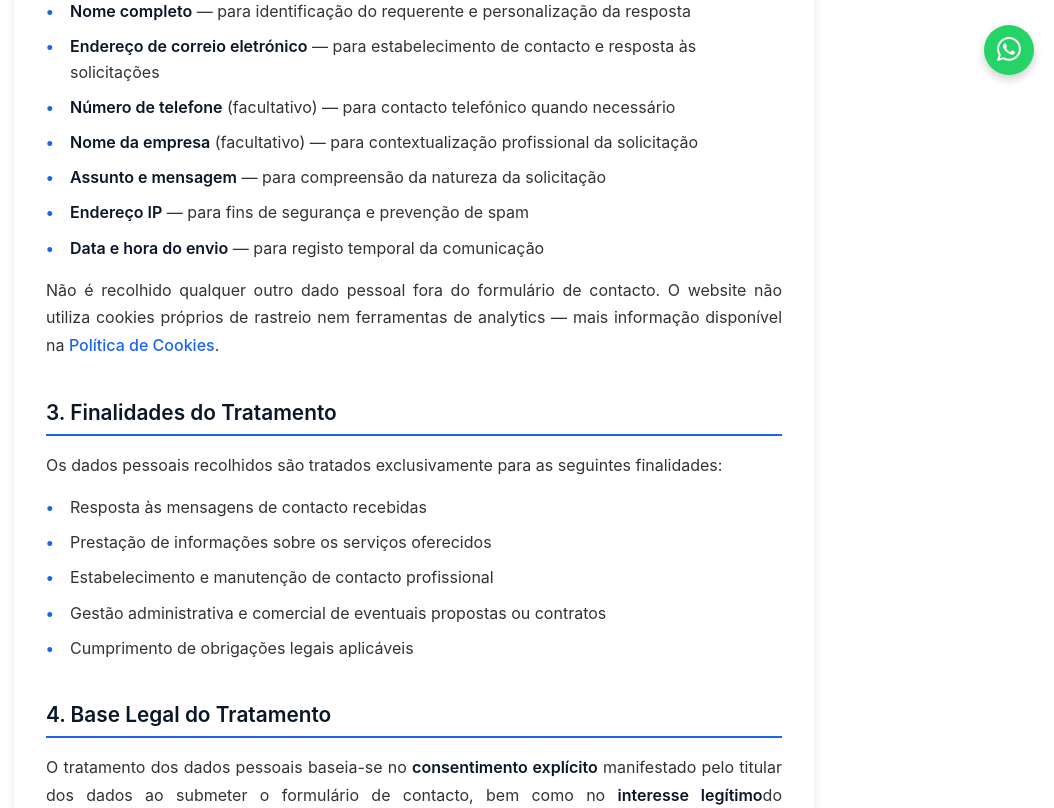
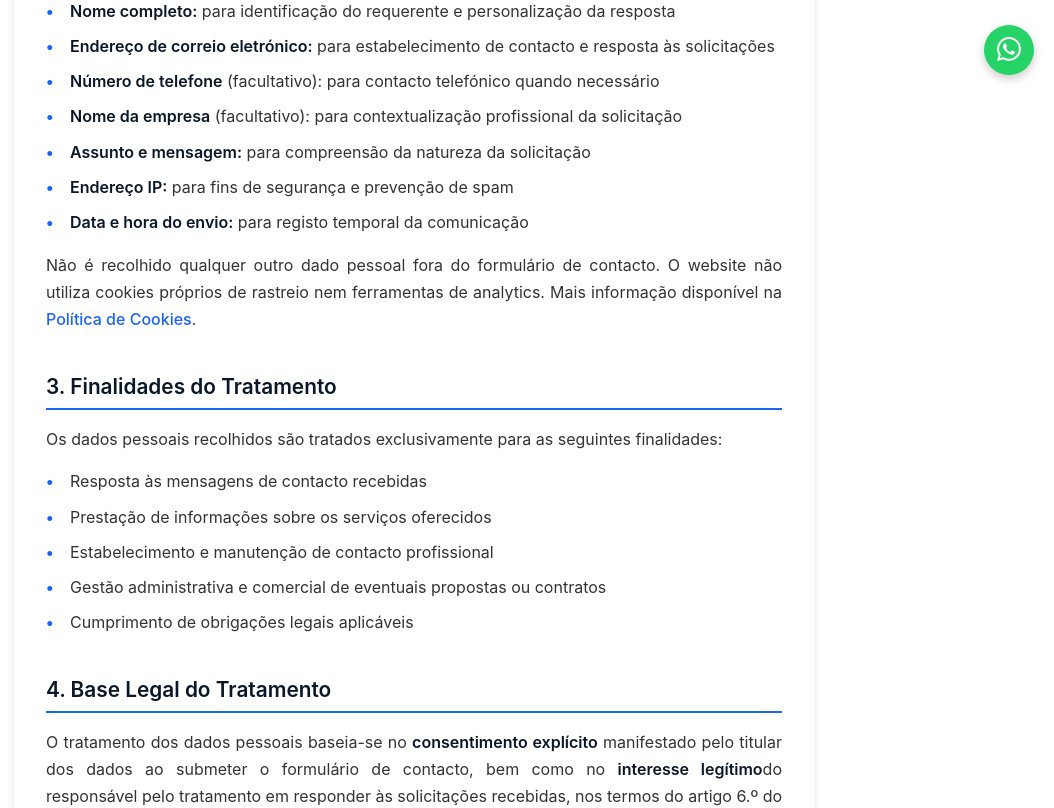
Before and after one commit to rickardovidal/portfolio-pern-app, a React (Vite) app in the folder frontend/: page /privacidade in a window 1280 px wide. Shown: the part 640-1448 px from the top of the page, without its empty margins (226-1280 px from the left). Built offline with nearby package versions, Linux system fonts and the light colour scheme.

Commit message:
fix: remover travessoes longos dos textos legais

```diff
--- a/frontend/src/pages/CookiePolicy.jsx
+++ b/frontend/src/pages/CookiePolicy.jsx
@@ -35,8 +35,8 @@ const CookiePolicy = () => {
                     <p>
                         A única informação armazenada localmente no navegador é o token de autenticação da
                         área administrativa do website, através da tecnologia <strong>localStorage</strong>.
-                        Este mecanismo não constitui, tecnicamente, um cookie — não é enviado
-                        automaticamente ao servidor em cada pedido nem é acessível a terceiros — e
+                        Este mecanismo não constitui, tecnicamente, um cookie: não é enviado
+                        automaticamente ao servidor em cada pedido nem é acessível a terceiros, e
                         destina-se exclusivamente ao funcionamento técnico da área reservada, não sendo
                         utilizado para fins de rastreio dos visitantes do website.
                     </p>
--- a/frontend/src/pages/PrivacyPolicy.jsx
+++ b/frontend/src/pages/PrivacyPolicy.jsx
@@ -31,18 +31,18 @@ const PrivacyPolicy = () => {
                     <h2>2. Dados Pessoais Recolhidos</h2>
                     <p>No âmbito da utilização do formulário de contacto deste website, são recolhidos os seguintes dados pessoais:</p>
                     <ul>
-                        <li><strong>Nome completo</strong> — para identificação do requerente e personalização da resposta</li>
-                        <li><strong>Endereço de correio eletrónico</strong> — para estabelecimento de contacto e resposta às solicitações</li>
-                        <li><strong>Número de telefone</strong> (facultativo) — para contacto telefónico quando necessário</li>
-                        <li><strong>Nome da empresa</strong> (facultativo) — para contextualização profissional da solicitação</li>
-                        <li><strong>Assunto e mensagem</strong> — para compreensão da natureza da solicitação</li>
-                        <li><strong>Endereço IP</strong> — para fins de segurança e prevenção de spam</li>
-                        <li><strong>Data e hora do envio</strong> — para registo temporal da comunicação</li>
+                        <li><strong>Nome completo:</strong> para identificação do requerente e personalização da resposta</li>
+                        <li><strong>Endereço de correio eletrónico:</strong> para estabelecimento de contacto e resposta às solicitações</li>
+                        <li><strong>Número de telefone</strong> (facultativo): para contacto telefónico quando necessário</li>
+                        <li><strong>Nome da empresa</strong> (facultativo): para contextualização profissional da solicitação</li>
+                        <li><strong>Assunto e mensagem:</strong> para compreensão da natureza da solicitação</li>
+                        <li><strong>Endereço IP:</strong> para fins de segurança e prevenção de spam</li>
+                        <li><strong>Data e hora do envio:</strong> para registo temporal da comunicação</li>
                     </ul>
                     <p>
                         Não é recolhido qualquer outro dado pessoal fora do formulário de contacto. O
-                        website não utiliza cookies próprios de rastreio nem ferramentas de analytics —
-                        mais informação disponível na{' '}
+                        website não utiliza cookies próprios de rastreio nem ferramentas de analytics.
+                        Mais informação disponível na{' '}
                         <Link to="/cookies">Política de Cookies</Link>.
                     </p>
                 </section>
@@ -65,7 +65,7 @@ const PrivacyPolicy = () => {
                         O tratamento dos dados pessoais baseia-se no <strong>consentimento explícito</strong> manifestado
                         pelo titular dos dados ao submeter o formulário de contacto, bem como no <strong>interesse legítimo</strong>
                         do responsável pelo tratamento em responder às solicitações recebidas, nos termos do artigo 6.º
-                        do Regulamento (UE) 2016/679 — Regulamento Geral sobre a Proteção de Dados (RGPD).
+                        do Regulamento (UE) 2016/679, o Regulamento Geral sobre a Proteção de Dados (RGPD).
                     </p>
                 </section>
 
@@ -133,7 +133,7 @@ const PrivacyPolicy = () => {
                     <p>
                         São implementadas medidas técnicas e organizacionais adequadas para assegurar um nível
                         de segurança apropriado ao risco, incluindo proteção contra o acesso não autorizado,
-                        alteração, divulgação ou destruição dos dados pessoais — nomeadamente comunicação
+                        alteração, divulgação ou destruição dos dados pessoais, nomeadamente comunicação
                         cifrada (HTTPS) e controlo de acesso à área administrativa do website.
                     </p>
                 </section>
@@ -151,7 +151,7 @@ const PrivacyPolicy = () => {
                     <h2>11. Direito de Reclamação</h2>
                     <p>
                         Os titulares dos dados têm o direito de apresentar reclamação junto da autoridade
-                        de controlo competente — Comissão Nacional de Proteção de Dados (CNPD) —,
+                        de controlo competente, a Comissão Nacional de Proteção de Dados (CNPD),
                         através do website{' '}
                         <a href="https://www.cnpd.pt" target="_blank" rel="noopener noreferrer">www.cnpd.pt</a>{' '}
                         ou por correio postal para Av. D. Carlos I, 134, 1.º, 1200-651 Lisboa.
--- a/frontend/src/pages/TermsConditions.jsx
+++ b/frontend/src/pages/TermsConditions.jsx
@@ -97,8 +97,8 @@ const TermsConditions = () => {
                     </ul>
                     <p>
                         A apresentação de serviços neste website não constitui, por si só, uma proposta
-                        contratual vinculativa. As condições específicas de cada serviço — nomeadamente
-                        preço, prazos, âmbito de trabalho e forma de pagamento — são definidas
+                        contratual vinculativa. As condições específicas de cada serviço, nomeadamente
+                        preço, prazos, âmbito de trabalho e forma de pagamento, são definidas
                         individualmente mediante proposta comercial e, sempre que aplicável, formalizadas
                         em contrato ou orçamento aceite por ambas as partes.
                     </p>
@@ -111,7 +111,7 @@ const TermsConditions = () => {
                         consumidor, aplica-se o regime previsto no Decreto-Lei n.º 24/2014, que confere
                         ao consumidor o direito de livre resolução do contrato no prazo de 14 dias
                         seguidos, sem necessidade de indicar qualquer motivo, salvo nas exceções previstas
-                        na lei — nomeadamente quando o serviço tenha sido integralmente prestado e o
+                        na lei, nomeadamente quando o serviço tenha sido integralmente prestado e o
                         consumidor tenha dado o seu acordo prévio e expresso ao início da execução antes
                         do termo desse prazo, com reconhecimento de que perde o direito de resolução após
                         a conclusão do serviço.
```
